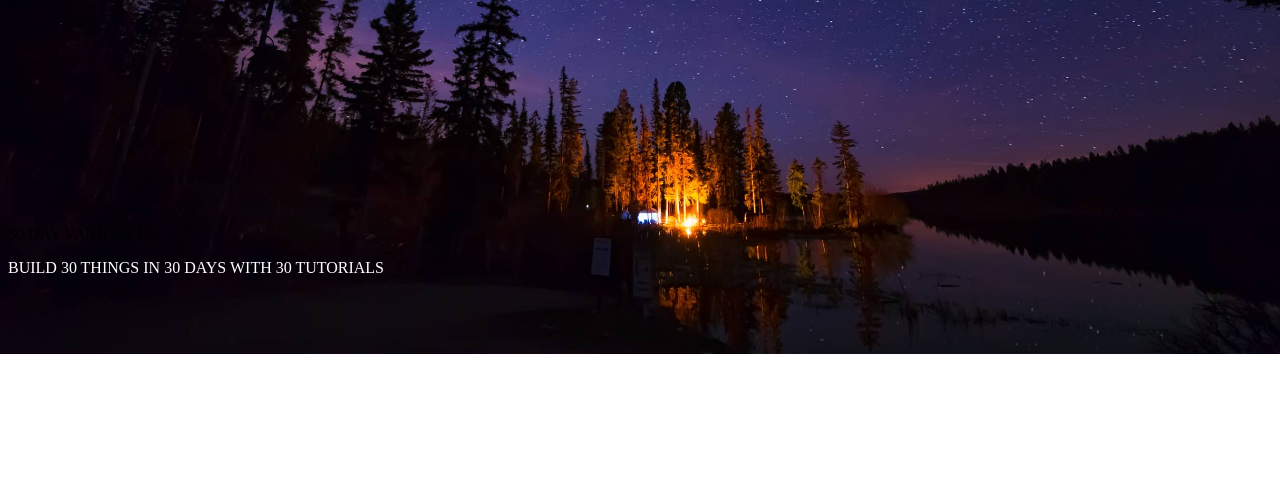
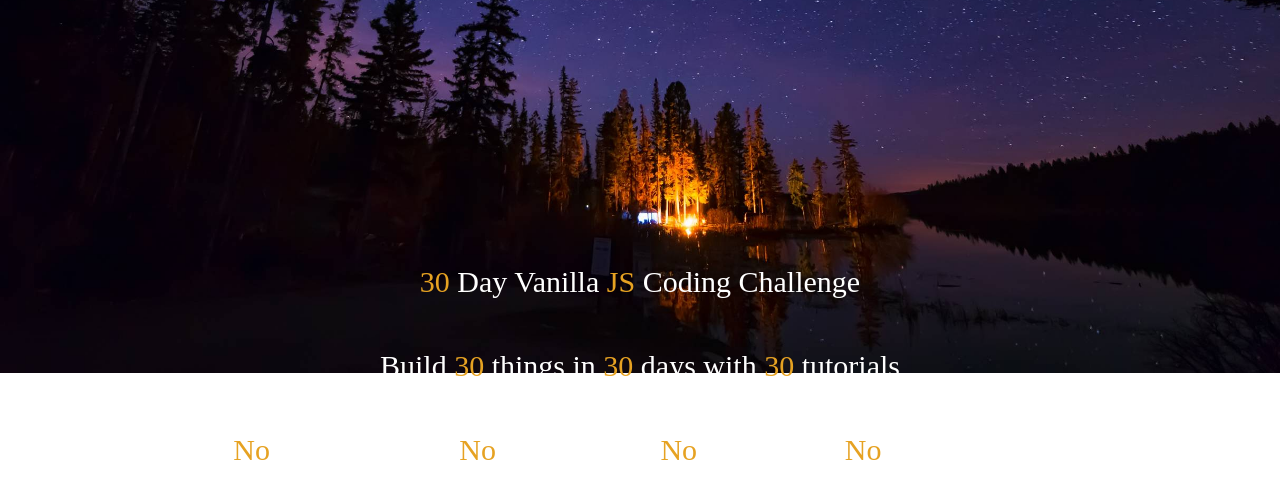
Before and after one commit to Riyareg/Javascript-30, a plain HTML site: page index.html in a window 1280 px wide. Shown: the part 446-944 px from the top of the page. Before the commit the page ends 800 px from the top, so only its background shows below. Drawn offline with Linux system fonts and the light colour scheme; a web font is replaced by a local one.

Commit message:
web design done

```diff
--- a/css/rrr.css
+++ b/css/rrr.css
@@ -49,9 +49,16 @@ button{
 } */
 p{
     color:white;
+     text-align: center;
+    padding: 10px 40px;
+    font-size: 30px;
 
 }
 .head-branch{
     text-align: center;
-    padding: 20px 0px;
+     padding: 20px 0px;
 }
+.h1{
+
+    color: rgb(230, 162, 34);
+}
--- a/index.html
+++ b/index.html
@@ -19,6 +19,7 @@
 </head>
 
 <body>
+    <!-- <header class="head"> -->
     <div class="button-account">
         <button> My account
             <img src="/assets/move-right.png">
@@ -44,18 +45,47 @@
 <link href="https://fonts.googleapis.com/css2?family=Foldit:wght@100..900&family=Pacifico&family=Poppins:ital,wght@0,100;0,200;0,300;0,400;0,500;0,600;0,700;0,800;0,900;1,100;1,200;1,300;1,400;1,500;1,600;1,700;1,800;1,
 900&family=Roboto:ital,wght@0,100;0,300;0,400;0,500;0,700;0,900;1,100;1,300;1,400;1,500;1,700;1,900&family=Rubik+Wet+Paint&display=swap" rel="stylesheet">
 
-        <span class="num1">30</span>
-        <span class="day">DAY VANILLA</span>
-        <span class="js">JS</span>
 
+        <p class="head-text">
+        <span class="h1">30</span>
+         Day Vanilla
+        <span class="h1">JS</span>
+        Coding Challenge
+        </p>
+        <p class="head-text1">
+            Build
+            <span class="h1">30</span>
+            things in
+            <span class="h1">30</span>
+            days with
+            <span class="h1">30</span>
+            tutorials
+        </p>
+        <p class="head-text2">
+            <span class="h1">No</span>
+             Frameworks ×
+             <span class="h1">No</span>
+             Compilers ×
 
-    <div>
-        <p>BUILD 30 THINGS IN 30 DAYS WITH 30 TUTORIALS</p>
+             <span class="h1">No</span>
+             Libraries ×
+
+             <span class="h1">No</span>
+             Boilerplate ×
+
     </div>
 
     </div>
+<!-- </header> -->
+<div class="next-pg">
+    <section class="section">
+        <div class="section-inner">
+            <div class="signup"></div>
 
+        </div>
 
+    </section>
+</div>
 </body>
 
 </html>
```
Also changed, not shown: index.js (added).
